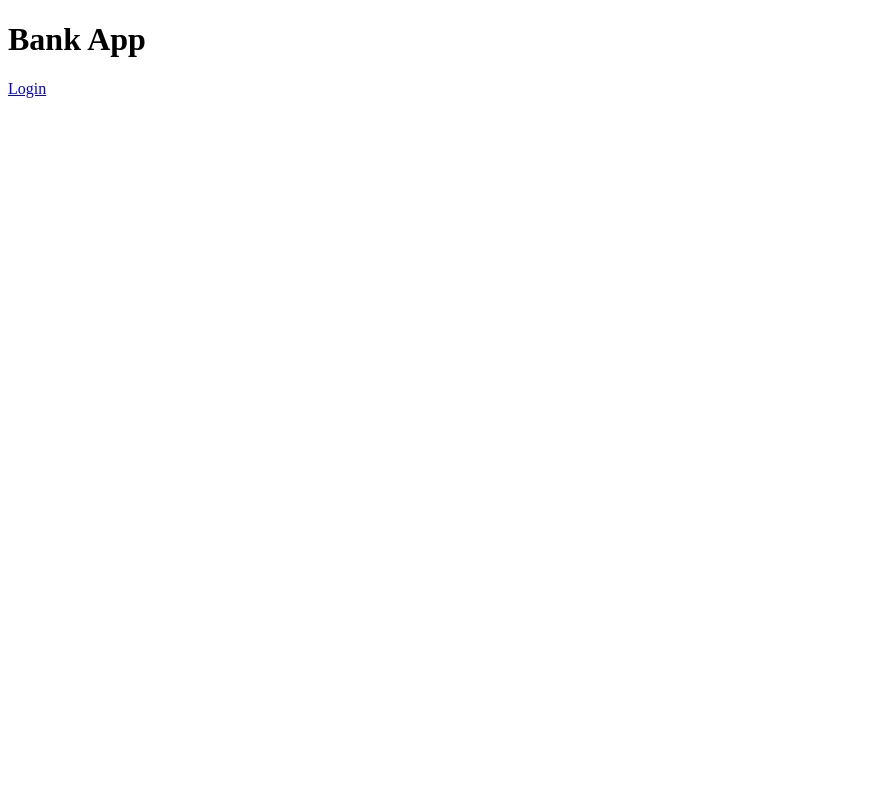
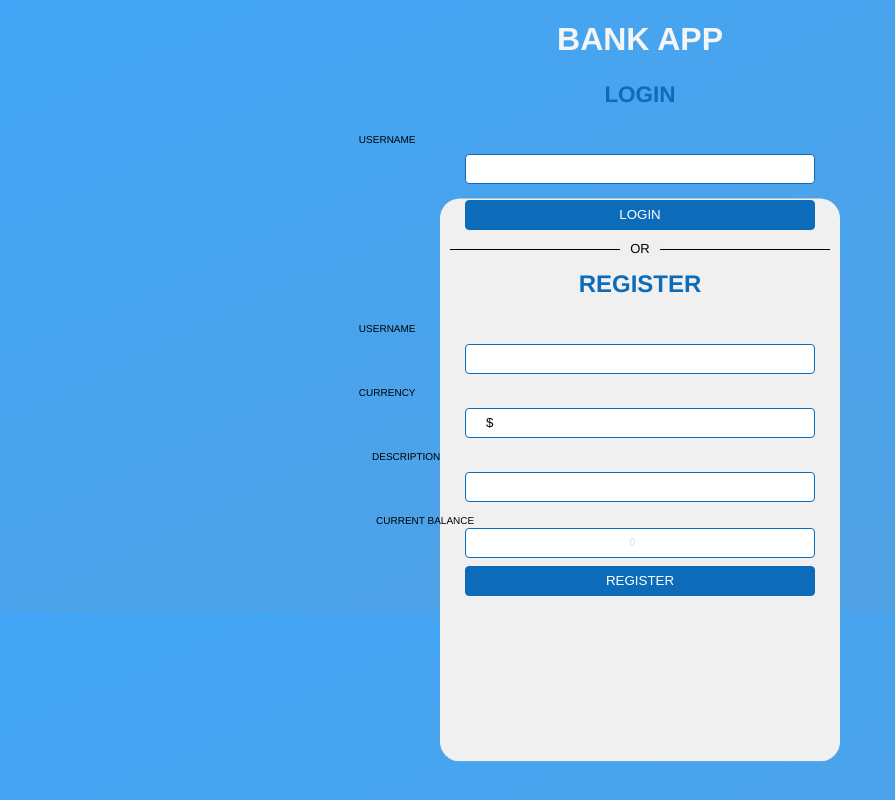
Before and after one commit to Chiamaka-Igweonu/Bank-App, a plain HTML site: page index.html in a window 1280 px wide. Shown: the whole page, without its empty margins (0-895 px from the left). Drawn offline with Linux system fonts and the light colour scheme.

Commit message:
Styling and routing

```diff
--- a/index.html
+++ b/index.html
@@ -3,6 +3,7 @@
   <head>
     <meta charset="UTF-8">
     <meta name="viewport" content="width=device-width, initial-scale=1.0">
+    <link rel="stylesheet" href="style.css">
     <script src="app.js" defer></script>
     <title>Bank App</title>
   </head>
@@ -10,24 +11,68 @@
 
     <div id="app">Loading...</div>
 
-    <template id="login">
-        <h1>Bank App</h1>
+
+   <section class="section">
+      <template id="login" >
+        <h1 class="header">Bank App</h1>
         <section>
-          <a href="/dashboard" onclick="onLinkClick(event)">Login</a>
+          <span></span>
+          <h2 class="header" id=login>Login</h2>
+          <form id="loginForm" action='/dashboard'>
+            <label for="username">Username</label>
+            <br>
+            <input id="username" name="user" type="text">
+            <br>
+            <button>Login</button>
+          </form>
         </section>
-    </template>
+        <section id="line"><span>OR</span></section>
+        <h2 class="header">Register</h2>
+
+        <form id="registerForm" action="javascript:register()">
+          <label for="user">Username</label>
+          <br>
+          <input id="user" name="user" type="text" maxlength="20" required>
+          <br>
+          <label for="currency">Currency</label>
+          <br>
+          <input id="currency" name="currency" type="text" value="$"maxlength="5" required>
+          <br>
+          <label id="info" for="description">Description</label>
+          <br>
+          <input id="description" name="description" type="text" maxlength="100">
+          <br>
+          <label id= "money"for="balance">Current balance</label>
+          <br>
+          <input id="balance" name="balance" type="number" value="0">
+          <br>
+          <button>Register</button>
+        </form>
+
+      </template>
+    </section>
 
     <template id="dashboard">
-        <header>
+        <header class="header">
           <h1>Bank App</h1>
-          <a href="/login" onclick="onLinkClick(event)">Logout</a>
+          <br>
+          <section>
+          <a id=logout href="/login" onclick="onLinkClick(event)">Logout</a>
+          <br>
+          <section>
+          <br>
         </header>
-        <section>
-          Balance: 100$
+
+        <br>
+        <section id="cover">
+        <section id="balance">
+          BALANCE
+          <h4 id=amount> 100$</h4>
+        </section>
         </section>
         <section>
-          <h2>Transactions</h2>
-          <table>
+          <h2 id=title >Transactions</h2>
+          <table id=transactions>
             <thead>
               <tr>
                 <th>Date</th>
--- /dev/null
+++ b/style.css
@@ -0,0 +1,184 @@
+body {
+    background-image: linear-gradient(to bottom right,#42a5f5,#53a1e0);
+    font-family: Helvetica, sans-serif;
+  }
+h1 {
+    color: whitesmoke;
+  }
+h2{
+  color: #0d6cba;
+}
+.header{
+  text-transform: uppercase;
+  text-align: center;
+  position: relative;
+
+}
+form{
+  text-align: center;
+  top: -80%;
+
+}
+
+#line {
+  width: 30%;
+  text-align: center;
+  border-bottom: 1px solid #000;
+  line-height: 0.1em;
+  margin: 10px 0 20px;
+  display: block;
+  margin-left: auto;
+  margin-right: auto;
+  font-size: small;
+}
+
+#line span {
+   background:#eeeff1;
+   padding:0 10px;
+   z-index: -1;
+
+}
+
+#login{
+  padding: 2px;
+}
+.section{
+  background: #f1f0f0;
+  border-bottom: 1px solid #eeeff1;
+  border-radius: 0;
+  box-shadow: none;
+  outline: none;
+  color: inherit;
+  height: 562px;
+  width: 400px;
+  border-radius: 20px;
+  position: absolute;
+  top: 60%;
+  left: 50%;
+  margin-right: -50%;
+  transform: translate(-50%, -50%);
+  z-index: -3;
+
+}
+label{
+  left: -20%;
+  text-transform: uppercase;
+  font-size: 10px;
+  position: relative;
+  text-align: left;
+}
+#money {
+  left:-17%
+}
+#info{
+  left:-18.5%
+}
+
+input{
+
+  text-align: center;
+  position: relative;
+
+}
+
+input, button {
+  height:30px;
+  width: 350px;
+  padding: 12px 20px;
+  margin: 8px 0;
+  display: inline-block;
+  border: 1px solid #0d6cba;
+  border-radius: 4px;
+  box-sizing: border-box;
+  text-align: start;
+}
+button{
+  text-align: center;
+  text-transform: uppercase;
+  color:white;
+  background-color: #0d6cba;
+  padding: 0;
+}
+
+section{
+  text-transform: uppercase;
+  text-align: center;
+  position: relative;
+  font-size: 15px;
+}
+
+#transactions {
+  font-family: Helvetica, sans-serif;
+  border-collapse: collapse;
+  width: 400px;
+  right: 50%;
+  display: relative;
+  text-align: center;
+  margin-left: auto;
+  margin-right: auto;
+}
+
+#transactions td, #transactions th {
+  border: 1px solid #ddd;
+  padding: 8px;
+}
+
+#transactions tr:nth-child(even){background-color: #f2f2f2;}
+
+#transactions tr:hover {background-color: #ddd;}
+#transactions th{
+  padding-top: 12px;
+  padding-bottom: 12px;
+  text-align: center;
+  background-color: #ddd;
+  text-transform: capitalize;
+  color: black;
+
+}
+#cover{
+  background:linear-gradient(to bottom right,#42a5f5,#53a1e0);;
+  border-bottom: 1px solid #194aac;
+  border-radius: 0;
+  box-shadow: none;
+  outline: none;
+  height: 40px;
+  width: 400px;
+  position: block;
+  left: 50%;
+  text-align: center;
+  transform: translate(-50%, -50%);
+
+
+}
+#balance{
+  text-align: center;
+  font-size: 10px;
+  color: #ddd;
+  padding:0;
+  margin:0;
+
+}
+#amount{
+  font-size:30px;
+  top:20%;
+  position: relative;
+  padding:0;
+  margin:0;
+}
+#title{
+  padding:0;
+  margin:0;
+
+}
+a{
+color: white;
+text-decoration: none;
+text-align: center;
+margin-top: 0;
+padding: 0;
+display:inline-block;
+background-color:#42a5f5 ;
+border-radius: 25px;
+width: 100px;
+
+}
```
